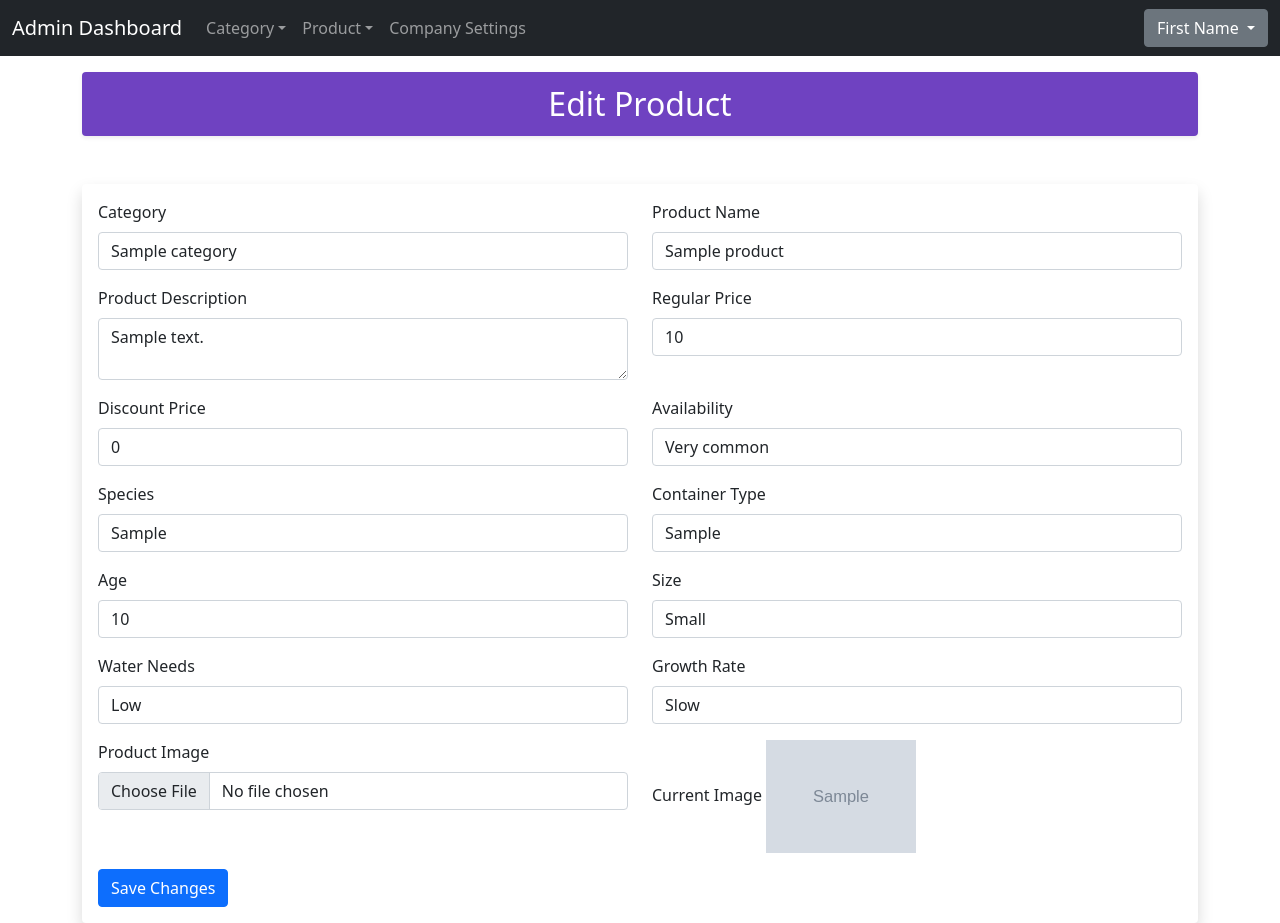
After one commit to rudradcruze/tree-life-shop, a PHP site: page /admin/product_edit.php?id=1 in a window 1280 px wide. The commit adds this page. Run offline with PHP 8.4, Linux system fonts and the light colour scheme; the visitor is signed in with stand-in values (Sample User, id 1); tables that the repository leaves empty or names only in its code hold one stand-in row (values such as "Sample post"); grey boxes marked "Sample" are stand-in pictures; some libraries are stand-ins or nearby versions.

Commit message:
product edit complete

```diff
--- a/admin/header.php
+++ b/admin/header.php
@@ -10,6 +10,7 @@
 
     <link href="../assets/css/bootstrap.min.css" rel="stylesheet">
     <link href="../assets/css/offcanvas-navbar.css" rel="stylesheet">
+    <link href="../assets/css/font.awesome.css" rel="stylesheet">
 </head>
 
 <body class="bg-body-tertiary">
--- /dev/null
+++ b/admin/product_edit.php
@@ -0,0 +1,166 @@
+<?php
+    require_once 'is_admin.php';
+    $_SESSION['title'] = "Edit Product";
+    require_once 'header.php';
+    require_once '../db.php';
+
+    if (isset($_GET['id'])) {
+        $productId = $_GET['id'];
+
+        $product_query = "SELECT p.id, p.name, p.description, p.regular_price, p.discount_price, p.image_location, p.species, p.size, p.age, p.growth_rate, p.water_needs, p.availability, p.container_type, c.name AS category_name
+                            FROM products p
+                            JOIN category c ON p.category_id = c.id
+                            WHERE p.id = $productId";
+        $product_result = mysqli_query(db_connect(), $product_query);
+        $product = mysqli_fetch_assoc($product_result);
+
+        if (!$product) {
+            $_SESSION['error'] = "Product not found!";
+            header('location: product_list.php');
+        }
+    } else {
+        $_SESSION['error'] = "Product ID not provided!";
+        header('location: product_list.php');
+    }
+?>
+
+<!-- Heading -->
+<div class="d-flex align-items-center justify-content-center p-3 my-3 text-white bg-purple rounded shadow-sm">
+    <div class="lh-1">
+        <h1 class="h2 mb-0 text-white lh-1">Edit Product</h1>
+    </div>
+</div>
+
+<!-- Edit Product Form -->
+<div class="mt-5 p-3 bg-body rounded shadow">
+    <?php if (isset($_SESSION['error'])) { ?>
+        <div class="alert alert-danger" role="alert">
+            <?php
+            echo $_SESSION['error'];
+            unset($_SESSION['error']);
+            ?>
+        </div>
+    <?php } ?>
+
+    <form action="product_edit_post.php" method="post" enctype="multipart/form-data">
+        <input type="hidden" name="id" value="<?= $product['id'] ?>">
+
+        <div class="row">
+            <div class="col-md-6 mb-3">
+                <label class="form-label" for="category">Category</label>
+                <select name="category" class="form-control" id="category">
+                    <?php
+                        $categories_query = "SELECT id, name FROM category";
+                        $categories_result = mysqli_query(db_connect(), $categories_query);
+
+                        while ($category = mysqli_fetch_assoc($categories_result)) {
+                            $selected = ($product['category_name'] === $category['name']) ? 'selected' : '';
+                            echo "<option value='{$category['id']}' $selected>{$category['name']}</option>";
+                        }
+                    ?>
+                </select>
+            </div>
+
+            <div class="col-md-6 mb-3">
+                <label class="form-label" for="productName">Product Name</label>
+                <input type="text" name="productName" class="form-control" value="<?= $product['name'] ?>">
+            </div>
+        </div>
+
+        <div class="row">
+            <div class="col-md-6 mb-3">
+                <label class="form-label" for="productDescription">Product Description</label>
+                <textarea name="productDescription" class="form-control" id="productDescription"><?= $product['description'] ?></textarea>
+            </div>
+
+            <div class="col-md-6 mb-3">
+                <label class="form-label" for="regularPrice">Regular Price</label>
+                <input type="text" name="regularPrice" class="form-control" value="<?= $product['regular_price'] ?>">
+            </div>
+        </div>
+
+        <div class="row">
+            <div class="col-md-6 mb-3">
+                <label class="form-label" for="discountPrice">Discount Price</label>
+                <input type="text" name="discountPrice" class="form-control" value="<?= $product['discount_price'] ?>">
+            </div>
+
+            <div class="col-md-6 mb-3">
+                <label class="form-label" for="availability">Availability</label>
+                <select name="availability" class="form-control" id="availability">
+                    <option value="very_common" <?= ($product['availability'] === 'Very common') ? 'selected' : '' ?>>Very common</option>
+                    <option value="common" <?= ($product['availability'] === 'Common') ? 'selected' : '' ?>>Common</option>
+                    <option value="uncommon" <?= ($product['availability'] === 'Uncommon') ? 'selected' : '' ?>>Uncommon</option>
+                    <option value="rare" <?= ($product['availability'] === 'Rare') ? 'selected' : '' ?>>Rare</option>
+                </select>
+            </div>
+        </div>
+
+        <!-- Additional Fields -->
+        <div class="row">
+            <div class="col-md-6 mb-3">
+                <label class="form-label" for="species">Species</label>
+                <input type="text" name="species" class="form-control" value="<?= $product['species'] ?>">
+            </div>
+
+            <div class="col-md-6 mb-3">
+                <label class="form-label" for="containerType">Container Type</label>
+                <input type="text" name="containerType" class="form-control" value="<?= $product['container_type'] ?>">
+            </div>
+        </div>
+
+        <div class="row">
+            <div class="col-md-6 mb-3">
+                <label class="form-label" for="age">Age</label>
+                <input type="number" name="age" class="form-control" value="<?= $product['age'] ?>">
+            </div>
+
+            <div class="col-md-6 mb-3">
+                <label class="form-label" for="size">Size</label>
+                <select name="size" class="form-control" id="size">
+                    <option value="Small" <?= ($product['size'] === 'Small') ? 'selected' : '' ?>>Small</option>
+                    <option value="Medium" <?= ($product['size'] === 'Medium') ? 'selected' : '' ?>>Medium</option>
+                    <option value="Large" <?= ($product['size'] === 'Large') ? 'selected' : '' ?>>Large</option>
+                </select>
+            </div>
+        </div>
+
+        <div class="row">
+            <div class="col-md-6 mb-3">
+                <label class="form-label" for="waterNeeds">Water Needs</label>
+                <select name="waterNeeds" class="form-control" id="waterNeeds">
+                    <option value="Low" <?= ($product['water_needs'] === 'Low') ? 'selected' : '' ?>>Low</option>
+                    <option value="Medium" <?= ($product['water_needs'] === 'Medium') ? 'selected' : '' ?>>Medium</option>
+                    <option value="High" <?= ($product['water_needs'] === 'High') ? 'selected' : '' ?>>High</option>
+                </select>
+            </div>
+
+            <div class="col-md-6 mb-3">
+                <label class="form-label" for="growthRate">Growth Rate</label>
+                <select name="growthRate" class="form-control" id="growthRate">
+                    <option value="Slow" <?= ($product['growth_rate'] === 'Slow') ? 'selected' : '' ?>>Slow</option>
+                    <option value="Medium" <?= ($product['growth_rate'] === 'Medium') ? 'selected' : '' ?>>Medium</option>
+                    <option value="High" <?= ($product['growth_rate'] === 'High') ? 'selected' : '' ?>>High</option>
+                </select>
+            </div>
+        </div>
+
+        <div class="row">
+            <div class="col-md-6 mb-3">
+                <label class="form-label" for="productImage">Product Image</label>
+                <input type="file" name="productImage" class="form-control" id="productImage">
+            </div>
+
+            <div class="col-md-6 mb-3">
+                <label class="form-label">Current Image</label>
+                <img src="../<?= $product['image_location'] ?>" alt="Product Image" width="150">
+            </div>
+        </div>
+
+        <div class="login_submit">
+            <button class="btn btn-primary rounded" type="submit" name="submit">Save Changes</button>
+        </div>
+    </form>
+</div>
+
+<?php require_once 'footer.php'; ?>
--- a/admin/product_list.php
+++ b/admin/product_list.php
@@ -82,8 +82,8 @@
                     echo "<td>{$product['container_type']}</td>";
                     echo "<td>{$product['category_name']}</td>";
                     echo "<td>
-                        <a href='product_edit.php?id={$product['id']}' class='btn btn-primary'>Edit</a>
-                        <a href='product_delete.php?id={$product['id']}' class='btn btn-danger'>Delete</a>
+                            <a href='product_edit.php?id={$product['id']}' class='text-dark'><i class='fa fa-pencil-square-o' aria-hidden='true'></i></a>
+                            <a href='product_delete.php?id={$product['id']}' class='text-danger'><i class='fa fa-trash-o' aria-hidden='true'></i></a>
                         </td>";
                 echo "</tr>";
 
```
Also changed, not shown: admin/product_edit_post.php (added, +123 -0 lines). Lines whose indentation alone changed are shown as unchanged.
